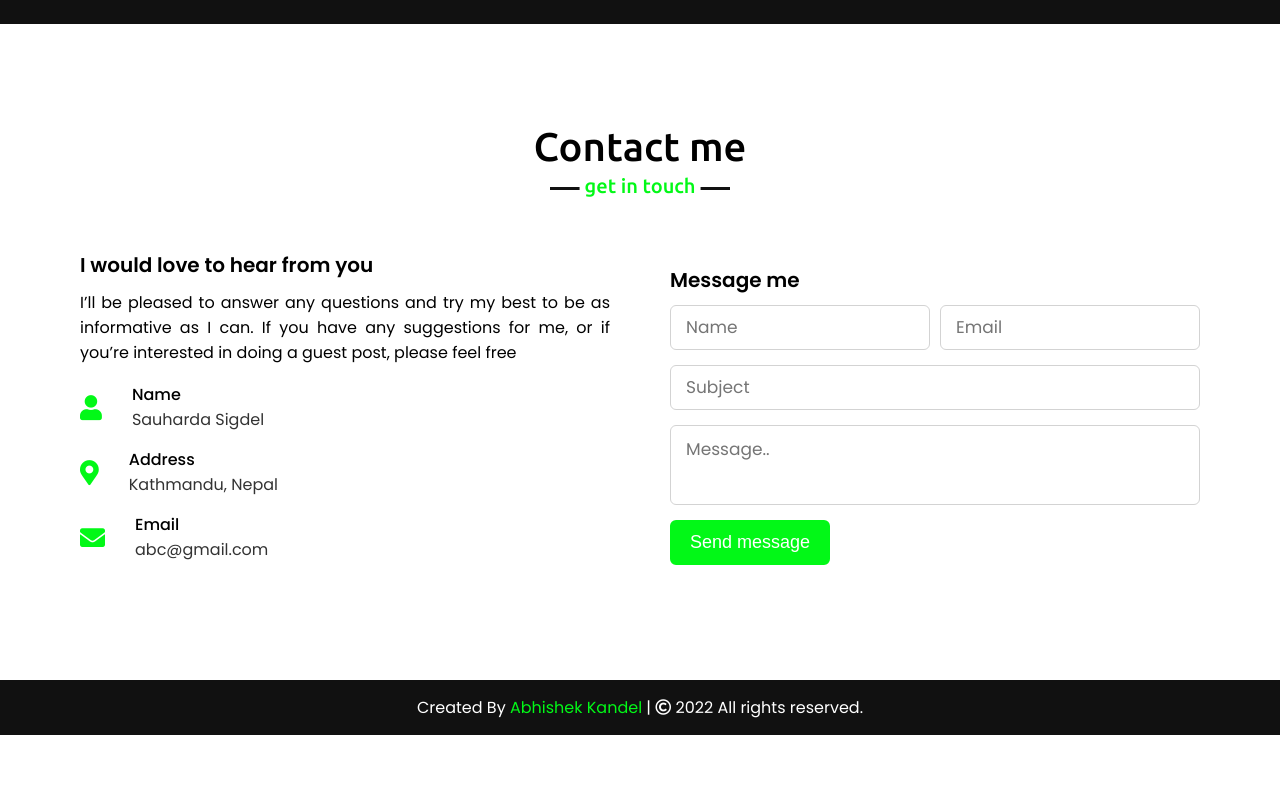
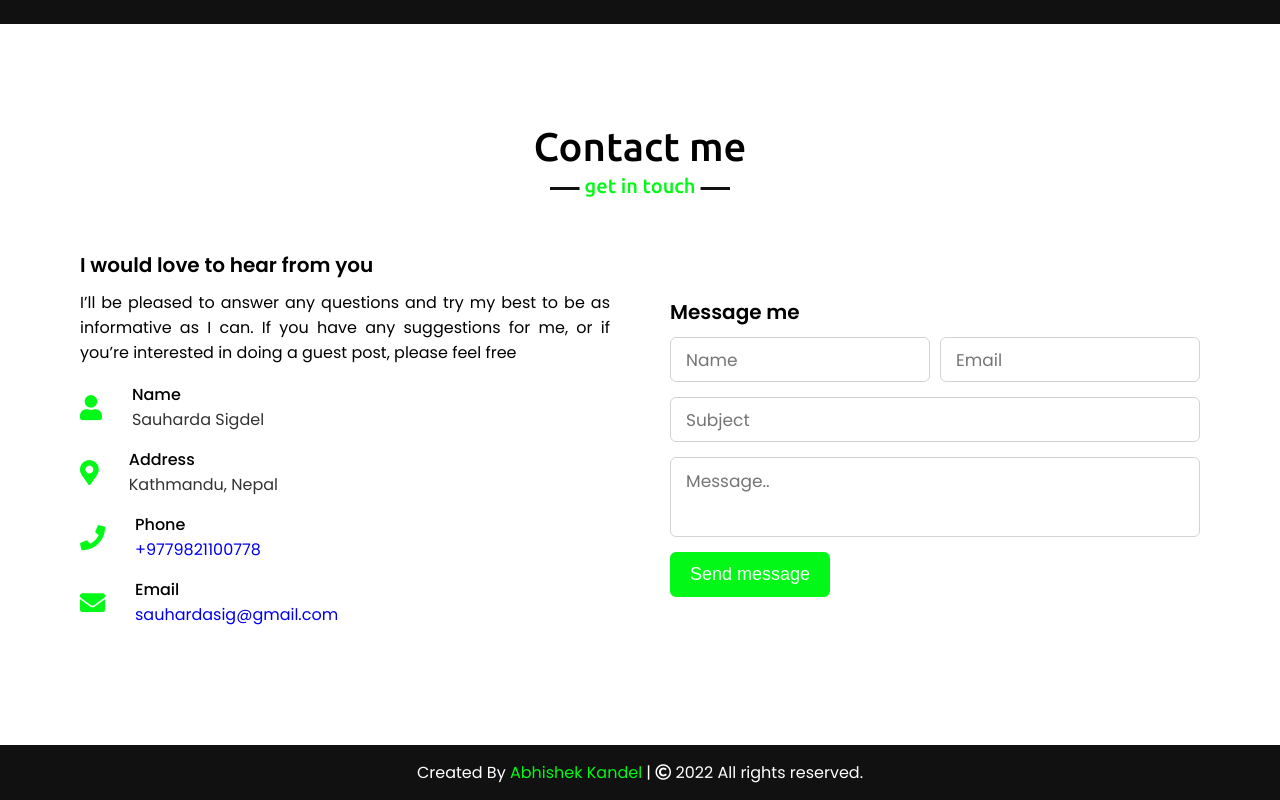
Before and after one commit to abhishekkandel45/Sauharda-Portfolio, a plain HTML site: page index.html in a window 1280 px wide. Shown: the part 4108-4908 px from the top of the page. Before the commit the page ends 4843 px from the top, so only its background shows below. Drawn offline with nearby package versions, Linux system fonts and the light colour scheme.

Commit message:
Added the contents

```diff
--- a/index.html
+++ b/index.html
@@ -59,7 +59,7 @@
                     <p>
                         I am Sauharda Sigdel, Mechanical Engineering graduate and currently studying my MBA from Kathmandu University-School of Management. I am cultivated for doing diversity of activities from Machine Design Process to Analyzing Stock Market. I believe in Time, Hard Work and Perseverance as the most crucial investment assets. I was also diversely locked in numerous club activities of Rotaract Club of Kathmandu University.
                     </p>
-                    <a href="#">Download CV</a>
+                    <a href="Assets/Resume/SauhardaSigdelCV.pdf">Download CV</a>
                 </div>
             </div>
         </div>
@@ -143,15 +143,6 @@
                     <img src="images/skills/Business.jpg" alt="">
                     <div class = "skill-name">Business Development</div>
                 </div>
-
-
-
-
-
-
-
-
-
             </div>
         </div>
     </section>
@@ -235,11 +226,25 @@
                                 <div class="sub-title">Kathmandu, Nepal</div>
                             </div>
                         </div>
+
+                        <div class="row">
+                            <i class="fas fa-phone"></i>
+                            <div class="info">
+                                <div class="head">Phone</div>
+                                <div class="sub-title">
+                                    <a href="tel:+9779821100778">+9779821100778</a>
+                                </div>
+                            </div>
+                        </div>
+
+
                         <div class="row">
                             <i class="fas fa-envelope"></i>
                             <div class="info">
                                 <div class="head">Email</div>
-                                <div class="sub-title">abc@gmail.com</div>
+                                <div class="sub-title">
+                                    <a href="mailto:sauhardasig@gmail.com">sauhardasig@gmail.com</a>
+                                </div>
                             </div>
                         </div>
                     </div>
```
Also changed, not shown: 1 other file.
